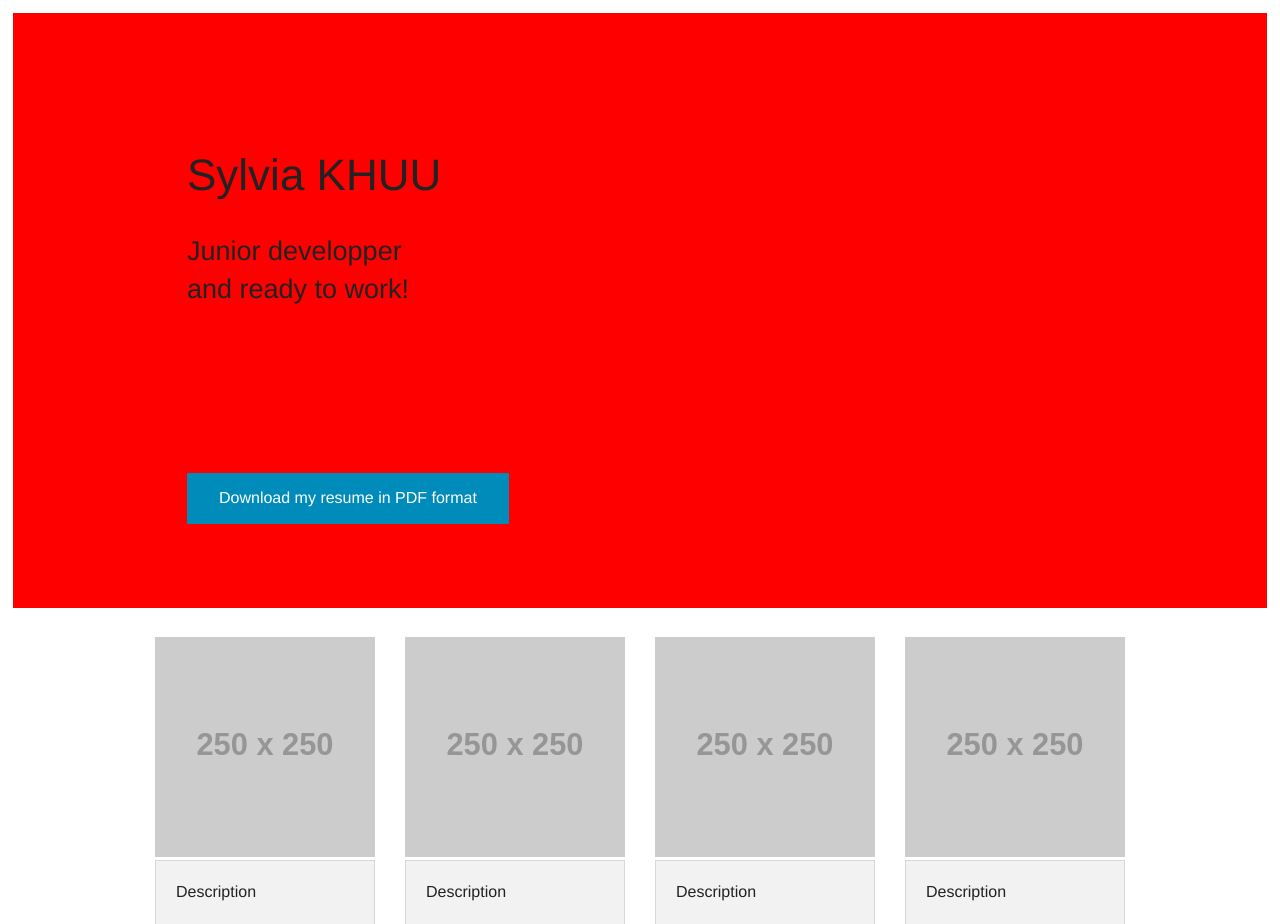
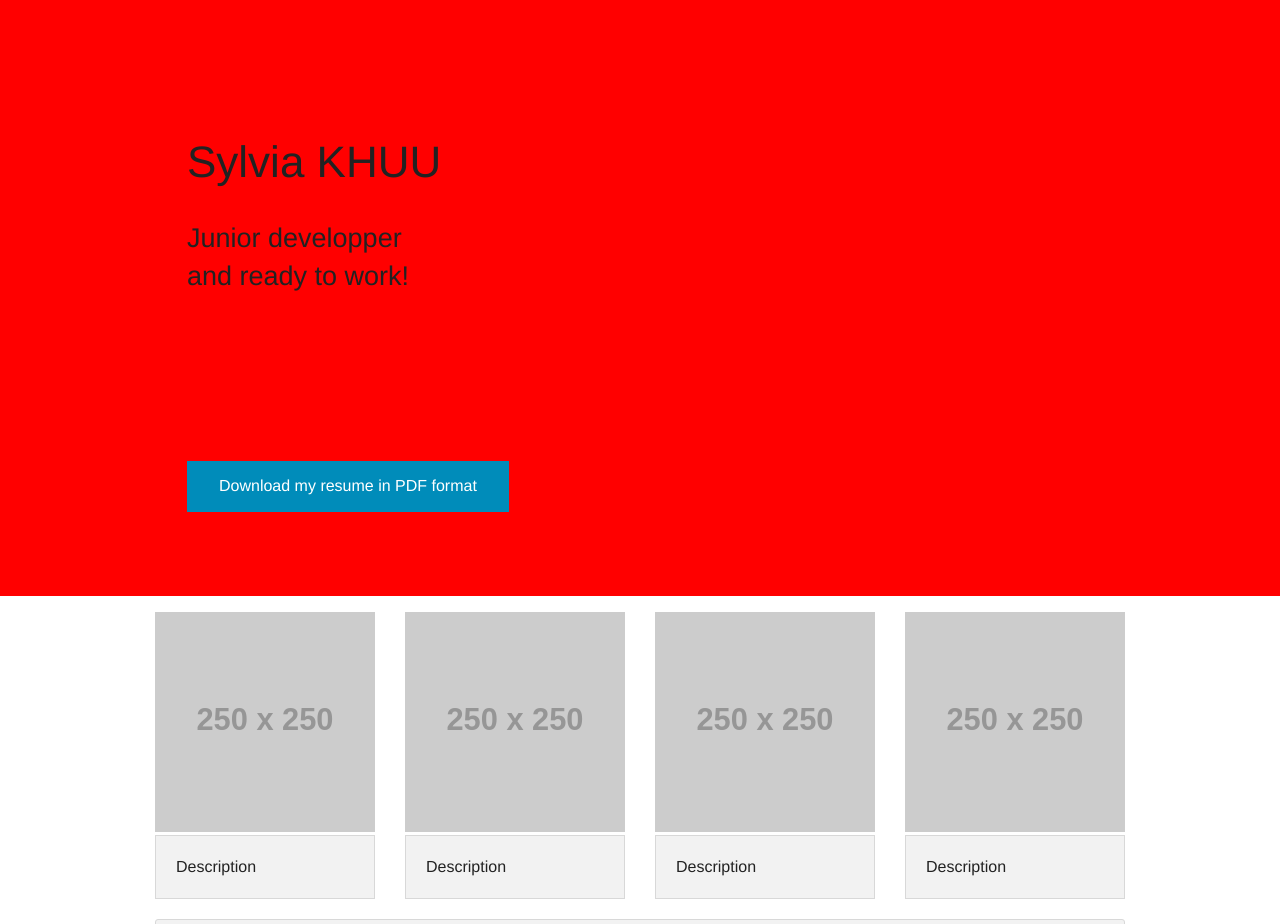
Before and after one commit to p00ps/p00ps.github.io, a PHP site: page / in a window 1280 px wide. Shown: the part 45-969 px from the top of the page. Run offline with PHP 8.4, Linux system fonts and the light colour scheme; grey boxes labelled with a size stand in for pictures from a placeholder-image service; some libraries are stand-ins or nearby versions.

Commit message:
remove margin homepage

```diff
--- a/css/addson.css
+++ b/css/addson.css
@@ -5,7 +5,6 @@
 }
 
 #homepage-welcome{
-	margin: 1% 1% 1% 1%;
 	padding: 10% 5% 5% 10%;
 	background-color: red;
 }
```
